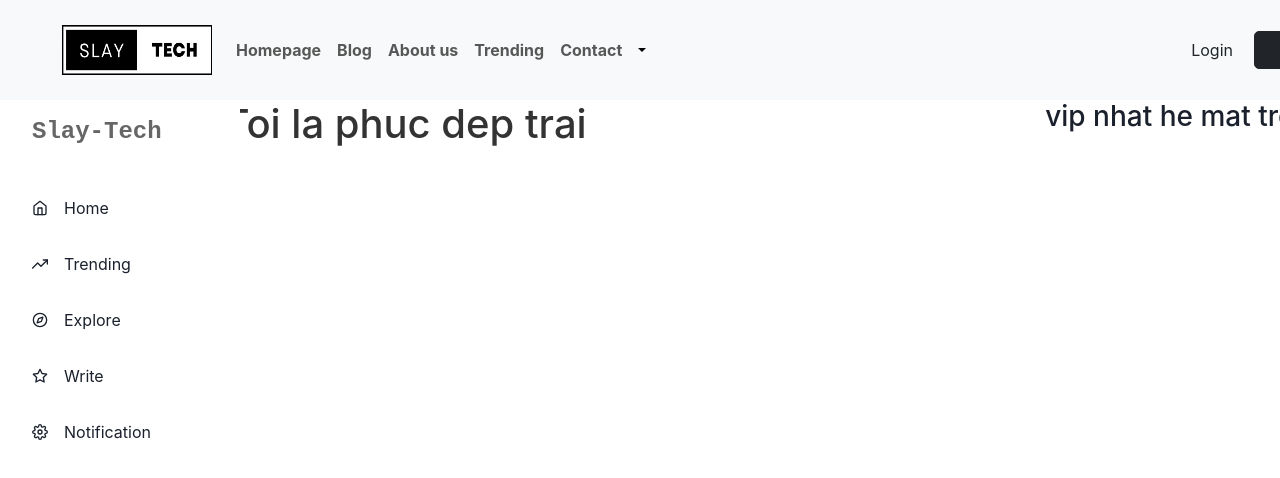
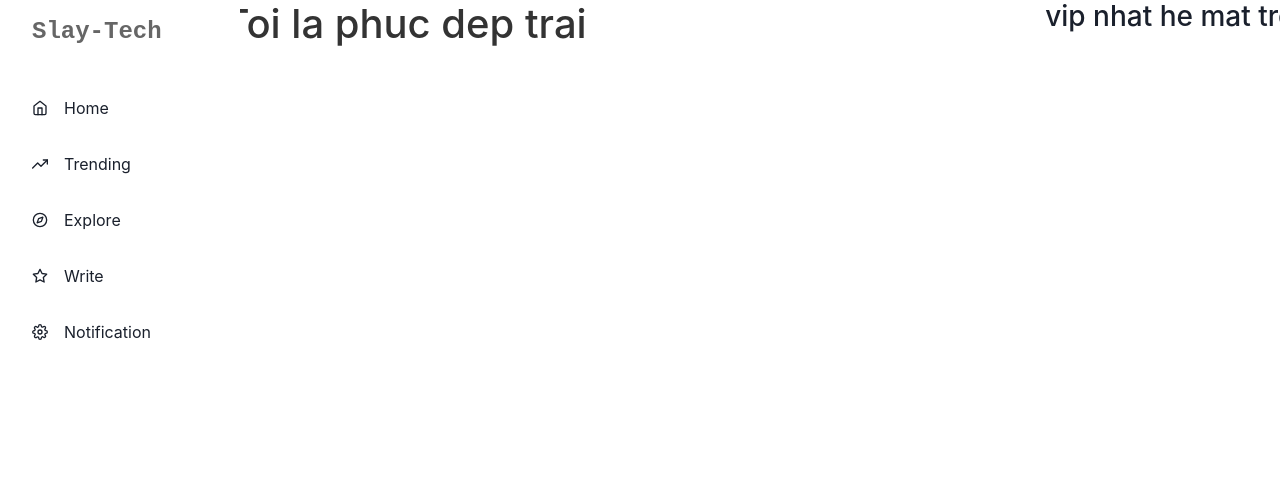
Before and after one commit to huynhnc203/blog-website, a React (Create React App) app in the folder front-end/: page /BlogPage in a window 1280 px wide. Shown: the top 478 px of the page. Built offline with nearby package versions, Linux system fonts and the light colour scheme.

Commit message:
fix hiden navbar blogpage

```diff
--- a/front-end/src/App.js
+++ b/front-end/src/App.js
@@ -1,6 +1,6 @@
 import React from "react";
 import { BrowserRouter as Router, Route , Routes, useLocation } from "react-router-dom";
-import { createContext, useState, useContext } from 'react';
+import { useEffect , useState} from 'react';
 import Homepage from "./Components/Homepage/Homepage";
 import LoginForm from "./Components/LoginForm/LoginForm";
 import NavBar from "./Components/Homepage/NavBar";
@@ -12,28 +12,30 @@ import AboutUs from './Components/Page/Aboutus';
 import Contact from './Components/Page/Contact';
 import Trending from './Components/Page/Trending';
 
-const NavBarContext = createContext();
 
-function NavBarProvider({ children }) {
-  const [hideNavBar, setHideNavBar] = useState(false);
-
-  return (
-    <NavBarContext.Provider value={{ hideNavBar, setHideNavBar }}>
-      {children}
-    </NavBarContext.Provider>
-  );
-}
-
-function useNavBar() {
-  return useContext(NavBarContext);
-}
 
 
 function AppContent() {
-  const { hideNavBar } = useNavBar();
+  const location = useLocation();
+  const [hideNavbar, setHideNavbar] = useState(false);
+
+  useEffect(() => {
+    const hiddenRoutes = ["/BlogPage", "/AnotherHiddenPage"];
+
+    // Kiểm tra xem đường dẫn hiện tại có trong danh sách các đường dẫn ẩn Navbar hay không
+    const shouldHideNavbar = hiddenRoutes.includes(location.pathname);
+
+    // Chỉ cập nhật state nếu trạng thái mới thay đổi so với trạng thái hiện tại
+    if (shouldHideNavbar !== hideNavbar) {
+      setHideNavbar(shouldHideNavbar);
+    }
+  }, [location.pathname, hideNavbar]);
+
   return (
     <div className="App">
-      {!hideNavBar && <NavBar/>}
+      <div>
+      {!hideNavbar && <NavBar/>}
+      </div>
       <Routes>
         <Route path="/" element={<Homepage/>} />
         <Route path="/Trending" element={<Trending />} />
@@ -41,7 +43,7 @@ function AppContent() {
         <Route path="/Aboutus" element={<AboutUs />} />
         <Route path="/LoginForm" element={<LoginForm />} />
         <Route path="/SignUpForm" element={<SignUpForm/>} />
-        <Route path="/BlogPage" element={<BlogPage />} state={{ hideNavBar: true }}/>
+        <Route path="/BlogPage" element={<BlogPage />} />
       </Routes>
     </div>
   );
@@ -51,9 +53,7 @@ function AppContent() {
 function App() {
   return (
     <Router>
-      <NavBarProvider>
         <AppContent/>
-      </NavBarProvider>
     </Router>
   );
 }
--- a/front-end/src/Components/Page/BlogPage/BlogPage.jsx
+++ b/front-end/src/Components/Page/BlogPage/BlogPage.jsx
@@ -1,6 +1,7 @@
 import React from "react";
 import { Grid, Box } from "@chakra-ui/react";
 import Sidebar from "../../SideBar/SideBar.tsx"
+
 
 const BlogPage = () => {
     return (
```
